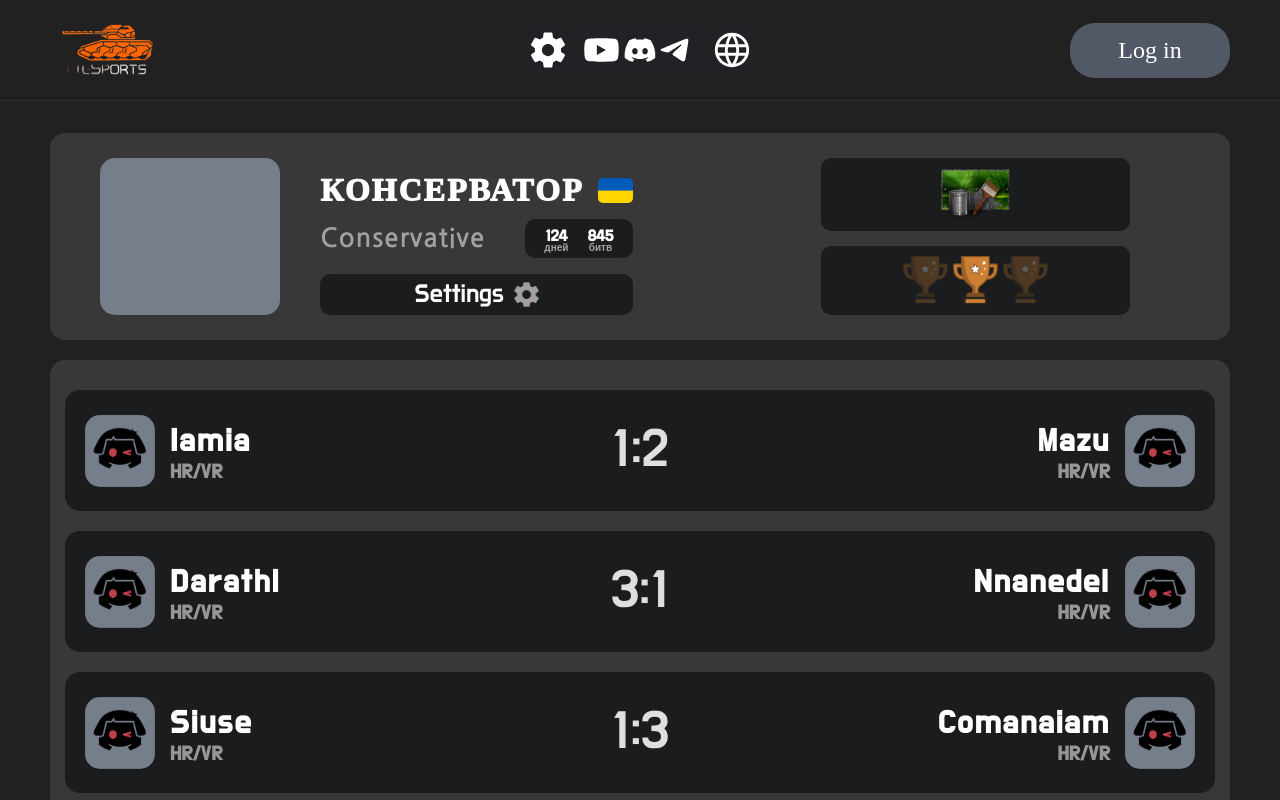
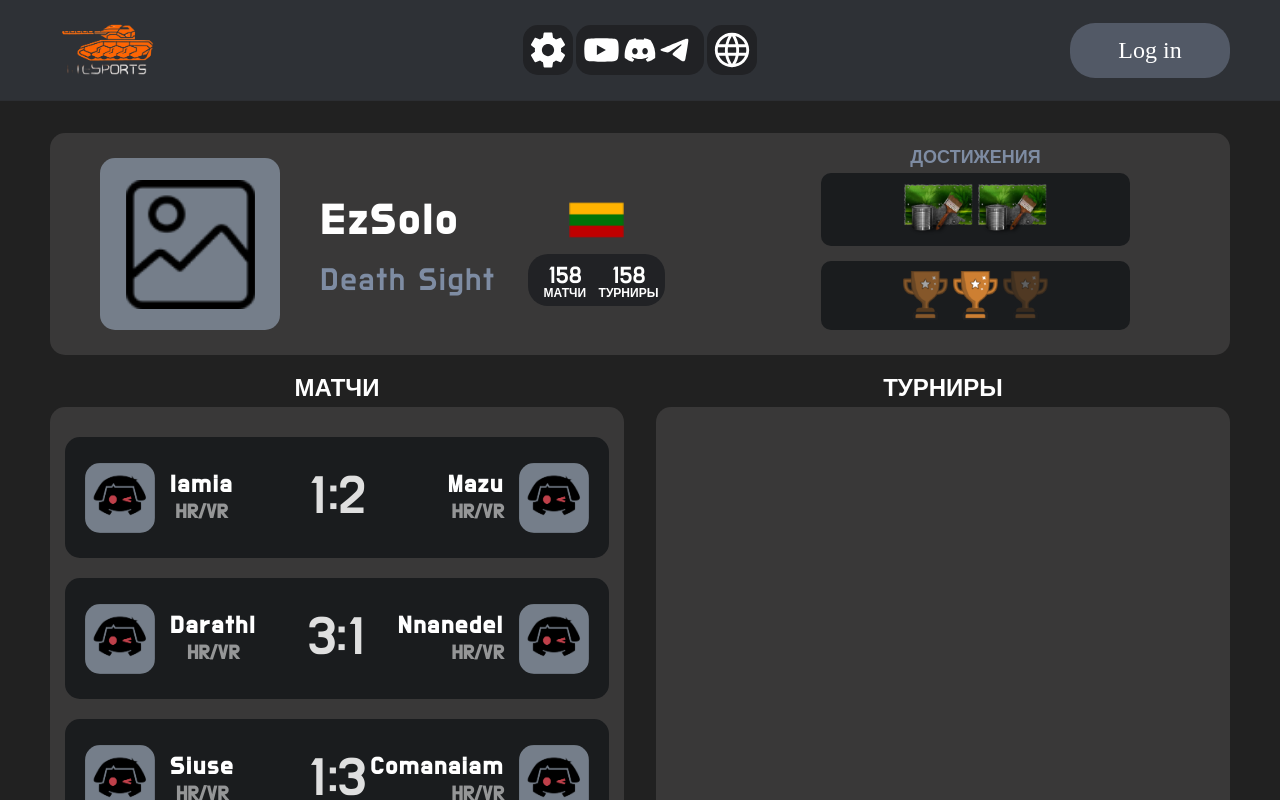
Before and after one commit to serp0v/RTS, a React (Vite) app: page /profile in a window 1280 px wide. Built offline with nearby package versions, Linux system fonts and the light colour scheme; a web font is replaced by a local one.

Commit message:
start rewrite profile page

```diff
--- a/src/components/Match/Match.css
+++ b/src/components/Match/Match.css
@@ -33,7 +33,7 @@
 .player-nickname {
   margin-top: 10px;
 
-  font-size: 32px;
+  font-size: 24px;
   line-height: 1;
   letter-spacing: 2px;
 }
--- a/src/components/UserProfile/UserProfile.css
+++ b/src/components/UserProfile/UserProfile.css
@@ -1,4 +1,5 @@
 @import url("https://fonts.googleapis.com/css2?family=Nanum+Gothic:wght@400;700;800&display=swap");
+
 .profile {
   width: 100%;
   display: flex;
@@ -15,8 +16,16 @@
   width: 25%;
   height: 100%;
 
+  display: flex;
+  justify-content: center;
+  align-items: center;
+
   background: #757e8a;
   border-radius: 15px;
+}
+.profile-img img {
+  width: 75%;
+  height: 75%;
 }
 .profile-info-block {
   width: 70%;
@@ -26,110 +35,88 @@
 }
 
 .profile-info {
+  width: auto;
+  min-width: 35%;
+  height: 100%;
   margin-left: 20px;
   padding-top: 20px;
 
   display: flex;
-  flex-direction: column;
-  justify-content: space-between;
+  gap: 2rem;
 }
 
-.profile-title {
-  font-size: 32px;
-  font-family: "Nanum Gothic";
-  font-weight: 1000;
-  letter-spacing: 2px;
-  text-transform: uppercase;
-  line-height: 0.7;
+.info,
+.titles {
+  height: 100%;
+  display: flex;
+  flex-direction: column;
+  justify-content: center;
 }
 
-.title-row {
-  display: flex;
-  justify-content: space-between;
-}
-.title-row img {
-  width: 35px;
-  height: 25px;
-  margin-left: 15px;
-  border-radius: 5px;
+.titles h2 {
+  align-self: flex-start;
+  font-size: 42px;
+  font-weight: 700;
+  letter-spacing: 4px;
+  line-height: 1;
+
+  transform: translateY(-0.75rem);
+  margin-bottom: 0.6rem;
 }
 
-.profile-subtitle {
-  margin-right: 10px;
-
-  color: #b1adad;
-  opacity: 0.89;
-  letter-spacing: 1px;
-  line-height: 0.7;
-
-  font-family: "Nanum Gothic";
-  font-size: 26px;
-}
-.subtitle-row {
-  justify-content: space-between;
+.titles h3 {
+  font-size: 32px;
+  font-weight: 400;
+  letter-spacing: 2px;
+  line-height: 1;
+  color: #7e8ca3;
 }
 
-.row {
-  display: flex;
+.info {
+  gap: 1rem;
+  justify-content: center;
   align-items: center;
+}
+.info img {
+  width: 40%;
 }
 
 .statistics {
+  padding: 0.25rem 1.25rem 0.75rem 1.25rem;
+
   display: flex;
   justify-content: center;
-  align-items: flex-start;
-  gap: 20px;
-  padding: 5px 20px 10px 20px;
+  align-items: center;
+  gap: 30px;
 
-  background: #1a1c1e;
-  border-radius: 10px;
+  border-radius: 20px;
+  background: #212225;
 }
-
 .statistics p {
-  font-size: 16px;
-  font-weight: 700;
+  font-size: 24px;
   position: relative;
 }
 .statistics p::after {
-  content: "дней";
-
-  display: block;
+  content: "матчи";
   position: absolute;
   top: 70%;
   left: 50%;
-
   transform: translateX(-50%);
 
-  font-size: 10px;
-  opacity: 0.6;
+  font-weight: 700;
+  text-transform: uppercase;
+  font-size: 12px;
 }
 .statistics p:last-child::after {
-  content: "битв";
+  content: "турниры";
 }
 
-.profile-settings {
-  display: flex;
-  align-items: center;
-  justify-content: center;
-  gap: 10px;
-
-  background: #1a1c1e;
-  border: none;
-  border-radius: 10px;
-
-  font-size: 26px;
-  color: #fff;
-
-  cursor: pointer;
-  transition: 0.3s;
-}
-.profile-settings img {
-  width: 25px;
-  height: 25px;
-}
-
-.profile-settings:hover {
-  background: #212427;
+.profile-awards h2 {
+  font-size: 18px;
+  text-transform: uppercase;
+  line-height: 0;
+  text-align: center;
+  color: #7e8ca3;
 }
 
 .profile-awards {
@@ -155,7 +142,9 @@
 .profile-line img {
   height: 70%;
 }
-.profile-line:nth-child(2) img:nth-child(1),
-.profile-line:nth-child(2) img:nth-child(3) {
+.line-cups img:nth-child(1) {
+  opacity: 0.6;
+}
+.line-cups img:nth-child(3) {
   opacity: 0.3;
 }
--- a/src/components/UserProfile/UserProfile.jsx
+++ b/src/components/UserProfile/UserProfile.jsx
@@ -1,7 +1,9 @@
 import ua from "../../assets/UA.png";
 import settings from "../../assets/settings.png";
+import bg from "../../assets/bolgaria.svg";
 import top from "../../assets/top.png";
 import cup from "../../assets/cup.png";
+import profile from "../../assets/profile.svg";
 
 import "./UserProfile.css";
 import "./UserProfile.adaptive.css";
@@ -10,30 +12,32 @@ const UserProfile = () => {
   return (
     <div className="profile">
       <div className="profile-info-block">
-        <div className="profile-img"></div>
+        <div className="profile-img">
+          <img src={profile} alt="" />
+        </div>
+
         <div className="profile-info">
-          <div className="row title-row">
-            <h2 className="profile-title">Консерватор</h2>
-            <img src={ua} alt="" />
+          <div className="titles">
+            <h2>EzSolo</h2>
+            <h3>Death Sight</h3>
           </div>
-          <div className="row subtitle-row">
-            <h3 className="profile-subtitle">Conservative</h3>
+
+          <div className="info">
+            <img src={bg} alt="" />
             <div className="statistics">
-              <p>124</p>
-              <p>845</p>
+              <p>158</p>
+              <p>158</p>
             </div>
           </div>
-          <button className="profile-settings">
-            Settings
-            <img src={settings} alt="" />
-          </button>
         </div>
       </div>
       <div className="profile-awards">
+        <h2>Достижения</h2>
         <div className="profile-line">
           <img src={top} alt="" />
+          <img src={top} alt="" />
         </div>
-        <div className="profile-line">
+        <div className="profile-line line-cups">
           <img src={cup} alt="" />
           <img src={cup} alt="" />
           <img src={cup} alt="" />
--- a/src/layout/HeaderContainer/HeaderContainer.css
+++ b/src/layout/HeaderContainer/HeaderContainer.css
@@ -1,5 +1,4 @@
 .header {
-  background-color: inherit;
   border-bottom: 1px solid rgb(44, 46, 50);
 }
 
--- a/src/layout/HeaderContainer/HeaderContainer.jsx
+++ b/src/layout/HeaderContainer/HeaderContainer.jsx
@@ -10,9 +10,14 @@ import "./HeaderContainer.adaptive.css";
 const HeaderContainer = () => {
   const { pathname } = useLocation();
 
+  const isHome = pathname === "/";
+
   return (
-    <header className="header">
-      {pathname === "/" ? (
+    <header
+      className="header"
+      style={{ backgroundColor: isHome ? "inherit" : "#2E3136" }}
+    >
+      {isHome ? (
         <div className="container-video">
           <Header />
 
--- a/src/pages/Profile/Profile.css
+++ b/src/pages/Profile/Profile.css
@@ -1,7 +1,36 @@
+.history {
+  display: flex;
+  gap: 2rem;
+}
+
+.history-item {
+  width: 50%;
+  margin-bottom: 2rem;
+
+  text-align: center;
+}
+.history-item h2 {
+  margin: 1rem;
+  margin-bottom: 0;
+  text-transform: uppercase;
+}
+
 .matches-list {
-  margin-top: 20px;
-  padding: 30px 15px 0 15px;
+  padding: 30px 15px;
 
   background: #393838;
   border-radius: 15px;
+
+  position: relative;
 }
+.tournaments-list {
+  width: 100%;
+  height: 1000px;
+
+  padding: 30px 15px;
+
+  background: #393838;
+  border-radius: 15px;
+
+  position: relative;
+}
--- a/src/pages/Profile/Profile.jsx
+++ b/src/pages/Profile/Profile.jsx
@@ -58,10 +58,21 @@ const Profile = () => {
   return (
     <section className="main-container">
       <UserProfile />
-      <div className="matches-list">
-        {matches.map((match) => (
-          <Match key={match.id} data={match} />
-        ))}
+
+      <div className="history">
+        <div className="history-item">
+          <h2>Матчи</h2>
+          <div className="matches-list">
+            {matches.map((match) => (
+              <Match key={match.id} data={match} />
+            ))}
+          </div>
+        </div>
+
+        <div className="history-item">
+          <h2>Турниры</h2>
+          <div className="tournaments-list"></div>
+        </div>
       </div>
     </section>
   );
```
Also changed, not shown: src/assets/bolgaria.svg (added), src/assets/profile.svg (added).
